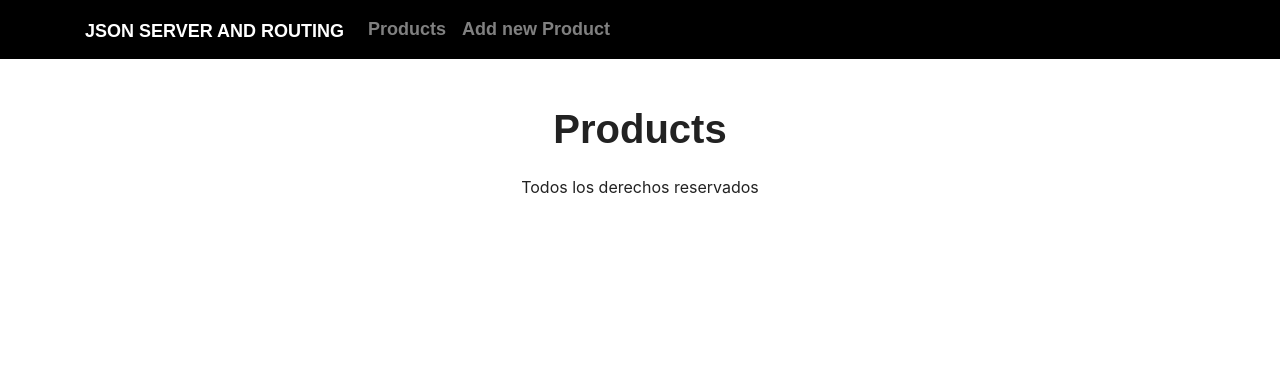
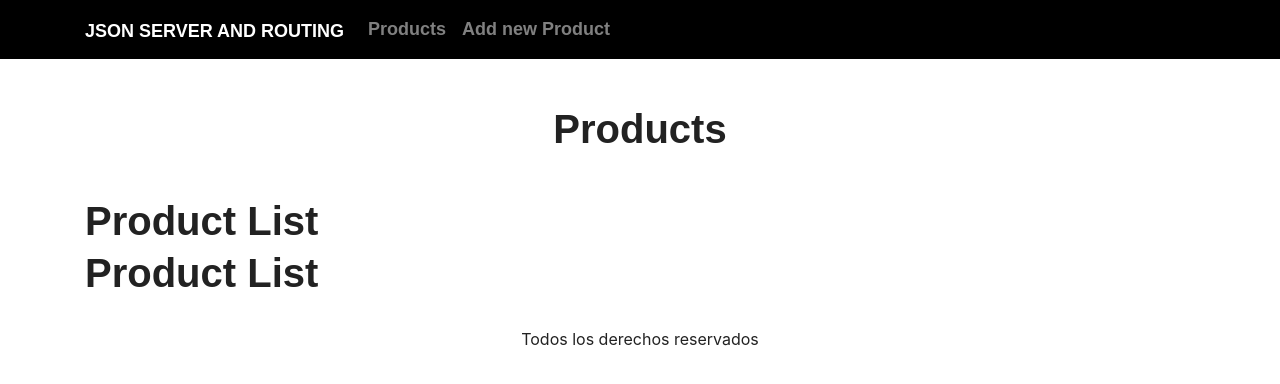
Before and after one commit to panther46/ProductListJsonServerTemplate, a React (Create React App) app: page /Products in a window 1280 px wide. Shown: the top 384 px of the page. Built offline with nearby package versions, Linux system fonts and the light colour scheme; data requests are answered from the project's data file; a web font is replaced by a local one.

Commit message:
Version 1.20 Mapping the list into Product page, render the props into Routing Scheme

```diff
--- a/src/App.js
+++ b/src/App.js
@@ -20,7 +20,10 @@ function App() {
       // realizamos consulta a api de json-server (fake local port 4.000)
       const resultado = await axios.get('http://localhost:4000/restaurant');
 
-      console.log(resultado)
+
+
+      setProducts(resultado.data);
+
     }
 
     consultarApi();
@@ -32,8 +35,8 @@ function App() {
       <main className = "container mt-5">
       <Switch>
         <Route exact path= "/new-Product" component= {AddProduct} />
-        <Route exact path= "/Products" component= {Products} />
-        <Route exact path= "/Products/:id" component= {Product} />
+        <Route exact path= "/Products" render= { ()=>(<Products products ={products}/>)} />
+        <Route exact path= "/Products/:id" component= {Products} />
         <Route exact path= "/Products/Edit/:id" component= {EditProduct} />
 
       </Switch>
@@ -41,6 +44,8 @@ function App() {
       </main>
     </Router>
 
+    // recordar: para pasar datos a componentes bajo routing es necesario la funcion render, cuando no hay datos simplemetnte un prop dentro del router.
+
   );
 }
 
--- /dev/null
+++ b/src/Components/ProductList.js
@@ -0,0 +1,12 @@
+import React from 'react';
+
+
+
+function ProductList(){
+    return(
+        <h1>Product List</h1>
+    )
+}
+
+
+export default ProductList;
--- a/src/Components/Products.js
+++ b/src/Components/Products.js
@@ -1,10 +1,23 @@
-import React from 'react';
+import React, {Fragment} from 'react';
+import ProductList from './ProductList'
 
-
-function Products(){
+// PRODUCT PAGE
+function Products({products}){
 
     return(
-        <h1 className = "text-center">Products</h1>
+        <Fragment>
+            <h1 className = "text-center">Products</h1>
+            <ul className = "list-group mt-5">
+                {products.map(product =>(
+                    <ProductList
+                        key = {product.id}
+                        product = {product}
+                    />
+
+                ))}
+            </ul>
+        </Fragment>
+
     )
 }
 
```
